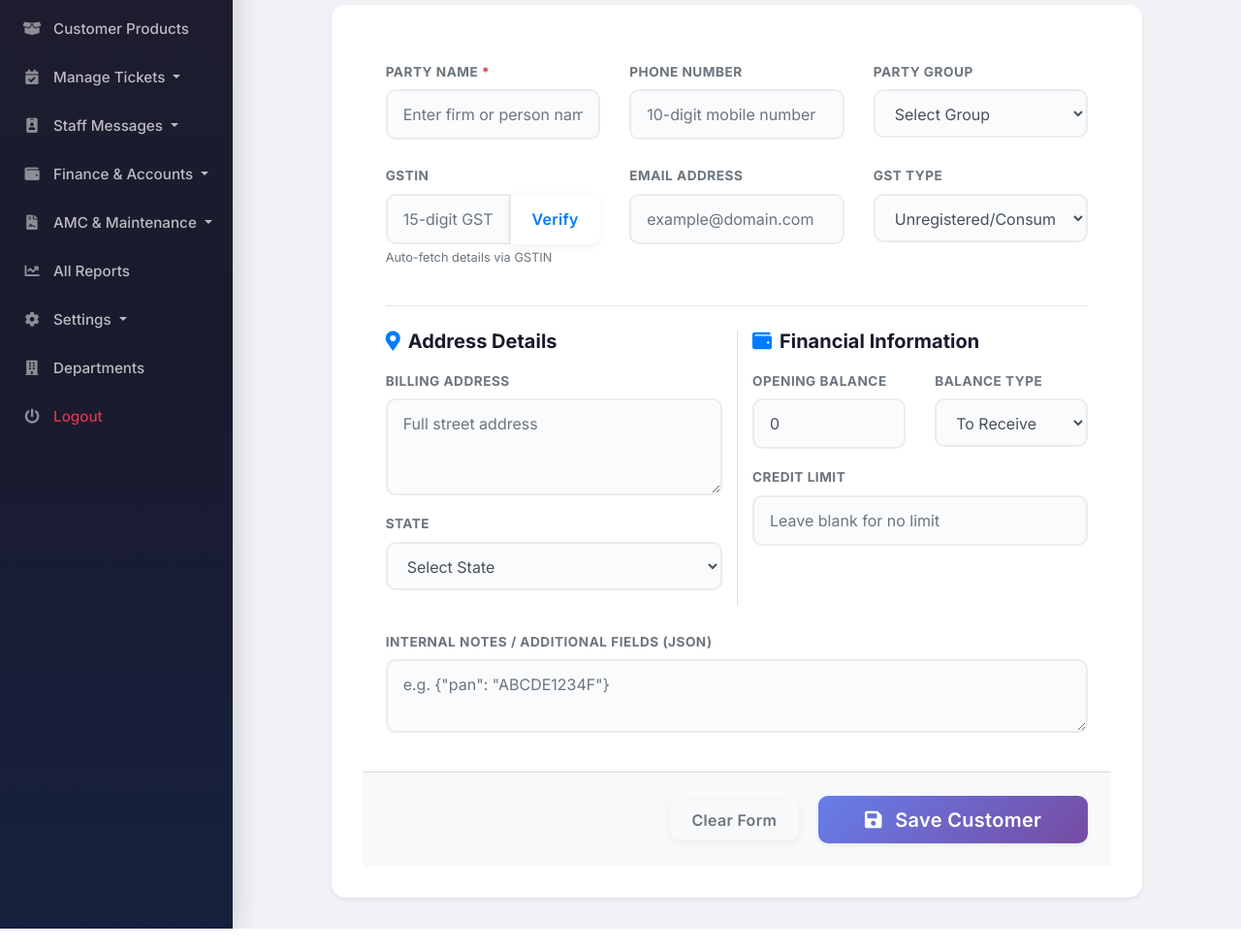
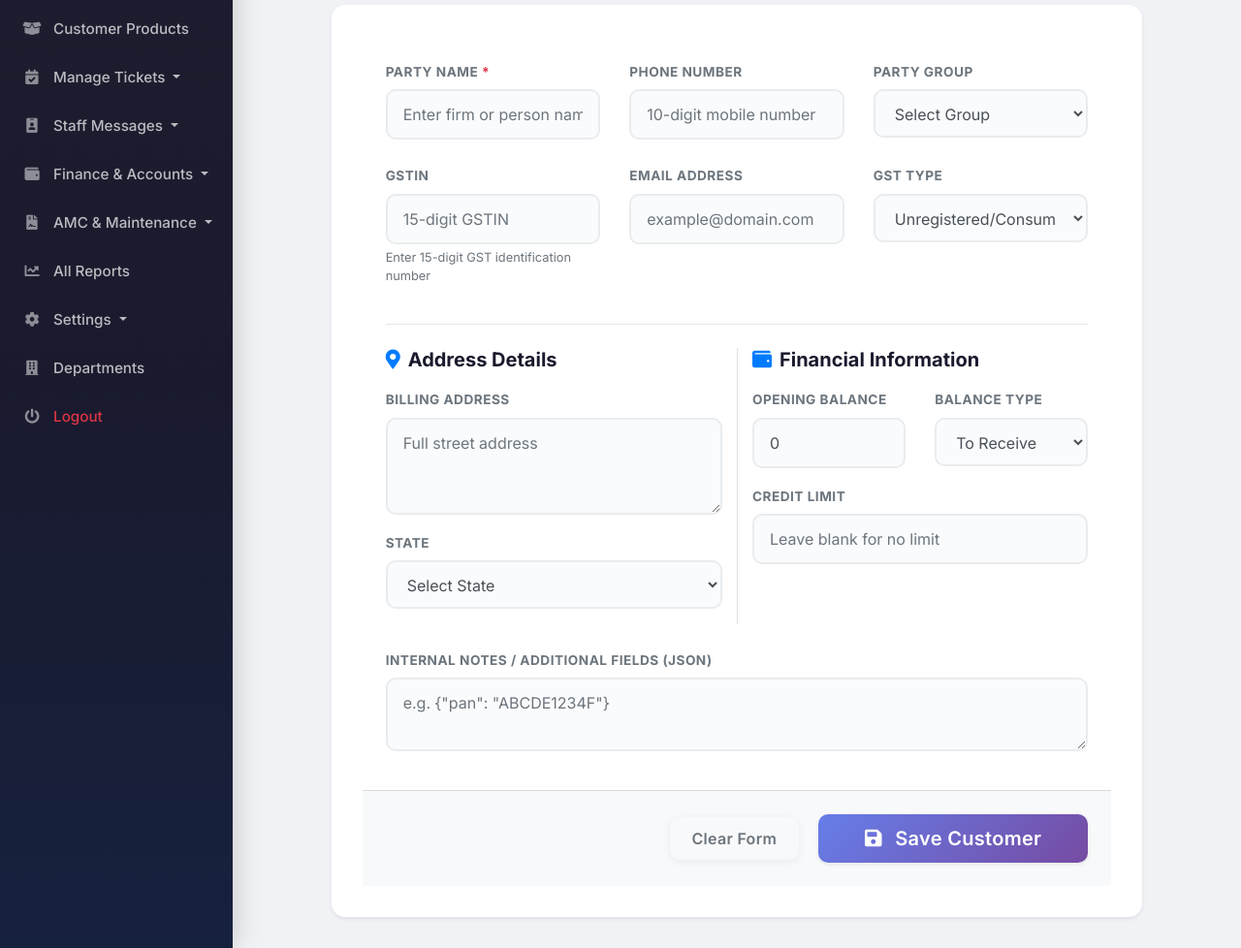
Before and after one commit to Vikashmahto45/service-management, a PHP site: page /Service/parties/add in a window 1280 px wide. Shown: the part 191-1169 px from the top of the page at 97% size. Run offline with PHP 8.4, Linux system fonts and the light colour scheme; the visitor is signed in with stand-in values (Sample User, id 1); data comes from the database, SQL or seed files in the repository; data that the repository does not hold is empty.

Commit message:
Remove GST verification feature from UI and Controller

```diff
--- a/app/controllers/Parties.php
+++ b/app/controllers/Parties.php
@@ -212,101 +212,5 @@
       }
     }
 
-    // Verify GST (API Endpoint)
-    public function verify_gst($gstin){
-      header('Content-Type: application/json');
 
-      // 1. Sanitize: Force uppercase and remove spaces
-      $gstin = strtoupper(str_replace(' ', '', trim($gstin)));
-
-      // 2. Pattern Check (Real GSTIN Regex)
-      $pattern = "/^[0-9]{2}[A-Z]{5}[0-9]{4}[A-Z]{1}[1-9A-Z]{1}Z[0-9A-Z]{1}$/";
-      if(!preg_match($pattern, $gstin)){
-        echo json_encode(['success' => false, 'message' => 'Invalid GSTIN Format pattern']);
-        return;
-      }
-
-      // 3. API Key Check
-      if(empty(GSTIN_API_KEY) || GSTIN_API_KEY == 'YOUR_API_KEY_HERE'){
-          echo json_encode(['success' => false, 'message' => 'GST API Key not configured in config.php']);
-          return;
-      }
-
-      // 4. Fetch Live Details
-      $curl = curl_init();
-      curl_setopt_array($curl, [
-          CURLOPT_URL => "https://sheet.gstincheck.co.in/check/" . GSTIN_API_KEY . "/" . $gstin,
-          CURLOPT_RETURNTRANSFER => true,
-          CURLOPT_ENCODING => "",
-          CURLOPT_MAXREDIRS => 10,
-          CURLOPT_TIMEOUT => 30,
-          CURLOPT_HTTP_VERSION => CURL_HTTP_VERSION_1_1,
-          CURLOPT_CUSTOMREQUEST => "GET",
-          CURLOPT_USERAGENT => 'Mozilla/5.0 (Windows NT 10.0; Win64; x64) AppleWebKit/537.36 (KHTML, like Gecko) Chrome/91.0.4472.124 Safari/537.36'
-      ]);
-
-      $response = curl_exec($curl);
-      $err = curl_error($curl);
-      $http_code = curl_getinfo($curl, CURLINFO_HTTP_CODE);
-
-      if ($err) {
-          echo json_encode(['success' => false, 'message' => 'Connection error: ' . $err]);
-          return;
-      }
-
-      $data = json_decode($response, true);
-
-      // 5. Response Processing
-      if($data && isset($data['flag']) && $data['flag'] == true && isset($data['data'])) {
-
-          $gstData = $data['data'];
-
-          // Determine GST Type
-          $gstType = 'registered_regular';
-          if(isset($gstData['dty']) && stripos($gstData['dty'], 'Composition') !== false) {
-              $gstType = 'registered_composition';
-          }
-
-          // Format Address
-          $addressParts = [];
-          if(!empty($gstData['pradr']['addr']['bno'])) $addressParts[] = $gstData['pradr']['addr']['bno'];
-          if(!empty($gstData['pradr']['addr']['st'])) $addressParts[] = $gstData['pradr']['addr']['st'];
-          if(!empty($gstData['pradr']['addr']['loc'])) $addressParts[] = $gstData['pradr']['addr']['loc'];
-          if(!empty($gstData['pradr']['addr']['dst'])) $addressParts[] = $gstData['pradr']['addr']['dst'];
-
-          $addressString = implode(', ', $addressParts);
-          if(!empty($gstData['pradr']['addr']['pncd'])) {
-              $addressString .= ' - ' . $gstData['pradr']['addr']['pncd'];
-          }
-
-          // 6. IMPROVED STATE MAPPING (Translate Code to Name)
-          $stateMap = [
-              '01' => 'Jammu & Kashmir', '02' => 'Himachal Pradesh', '03' => 'Punjab', '04' => 'Chandigarh',
-              '05' => 'Uttarakhand', '06' => 'Haryana', '07' => 'Delhi', '08' => 'Rajasthan',
-              '09' => 'Uttar Pradesh', '10' => 'Bihar', '11' => 'Sikkim', '12' => 'Arunachal Pradesh',
-              '13' => 'Nagaland', '14' => 'Manipur', '15' => 'Mizoram', '16' => 'Tripura',
-              '17' => 'Meghalaya', '18' => 'Assam', '19' => 'West Bengal', '20' => 'Jharkhand',
-              '21' => 'Odisha', '22' => 'Chhattisgarh', '23' => 'Madhya Pradesh', '24' => 'Gujarat',
-              '27' => 'Maharashtra', '28' => 'Andhra Pradesh', '29' => 'Karnataka', '30' => 'Goa',
-              '31' => 'Lakshadweep', '32' => 'Kerala', '33' => 'Tamil Nadu', '34' => 'Puducherry',
-              '35' => 'Andaman & Nicobar Islands', '36' => 'Telangana', '37' => 'Andhra Pradesh', '38' => 'Ladakh'
-          ];
-
-          $stateCode = substr($gstin, 0, 2);
-          $stateName = $stateMap[$stateCode] ?? (isset($gstData['pradr']['addr']['stcd']) ? ucwords(strtolower($gstData['pradr']['addr']['stcd'])) : '');
-
-          echo json_encode([
-              'success' => true,
-              'data' => [
-                  'name' => isset($gstData['trdNm']) && !empty($gstData['trdNm']) ? $gstData['trdNm'] : $gstData['lgnm'],
-                  'billing_address' => $addressString,
-                  'state' => $stateName,
-                  'gst_type' => $gstType
-              ]
-          ]);
-      } else {
-           $errorMsg = isset($data['message']) ? $data['message'] : 'Invalid GSTIN or not found in official registry.';
-           echo json_encode(['success' => false, 'message' => $errorMsg]);
-      }
-    }
   }
--- a/app/views/parties/add.php
+++ b/app/views/parties/add.php
@@ -48,13 +48,8 @@
                          <div class="col-md-4">
                             <div class="form-group">
                                 <label class="small font-weight-bold text-muted uppercase">GSTIN</label>
-                                <div class="input-group">
-                                    <input type="text" name="gstin" id="gstin_input" class="form-control" placeholder="15-digit GSTIN" maxlength="15">
-                                    <div class="input-group-append">
-                                        <button class="btn btn-outline-primary" type="button" id="verify_gst_btn">Verify</button>
-                                    </div>
-                                </div>
-                                <small id="gstinStatus" class="form-text text-muted">Auto-fetch details via GSTIN</small>
+                                <input type="text" name="gstin" id="gstin_input" class="form-control" placeholder="15-digit GSTIN" maxlength="15">
+                                <small id="gstinStatus" class="form-text text-muted">Enter 15-digit GST identification number</small>
                             </div>
                         </div>
                         <div class="col-md-4">
@@ -148,40 +143,7 @@
 
 <script src="<?php echo URLROOT; ?>/js/parties.js"></script>
 <script>
-document.getElementById('verify_gst_btn').addEventListener('click', function() {
-    let gstin = document.getElementById('gstin_input').value.toUpperCase().replace(/\s/g, '');
-    document.getElementById('gstin_input').value = gstin; // Update field with sanitized value
 
-    const gstinRegex = /^[0-9]{2}[A-Z]{5}[0-9]{4}[A-Z]{1}[1-9A-Z]{1}Z[0-9A-Z]{1}$/;
-
-    if(gstinRegex.test(gstin)) {
-        this.innerHTML = '<i class="fas fa-spinner fa-spin"></i> Verifying...';
-        this.disabled = true;
-
-        fetch('<?php echo URLROOT; ?>/parties/verify_gst/' + gstin)
-            .then(res => res.json())
-            .then(res => {
-                this.innerHTML = 'Verify';
-                this.disabled = false;
-                if(res.success) {
-                    document.getElementById('billing_address').value = res.data.billing_address;
-                    document.getElementById('state_select').value = res.data.state;
-                    document.getElementById('gst_type_select').value = res.data.gst_type;
-                    document.querySelector('input[name="name"]').value = res.data.name;
-                    document.getElementById('gstinStatus').innerHTML = '<span class="text-success"><i class="fas fa-check-circle"></i> GSTIN Verified: ' + res.data.name + '</span>';
-                } else {
-                    document.getElementById('gstinStatus').innerHTML = '<span class="text-danger"><i class="fas fa-times-circle"></i> ' + res.message + '</span>';
-                }
-            })
-            .catch(err => {
-                this.innerHTML = 'Verify';
-                this.disabled = false;
-                document.getElementById('gstinStatus').innerHTML = '<span class="text-danger"><i class="fas fa-exclamation-triangle"></i> Network error. Please check your connection.</span>';
-            });
-    } else {
-        document.getElementById('gstinStatus').innerHTML = '<span class="text-warning"><i class="fas fa-info-circle"></i> Please enter a valid 15-digit GSTIN (e.g. 08AAAAA0000A1Z5)</span>';
-    }
-});
 </script>
 
 <?php require APPROOT . '/views/inc/admin_footer.php'; ?>
--- a/app/views/parties/edit.php
+++ b/app/views/parties/edit.php
@@ -39,7 +39,7 @@
                     <input type="text" name="gstin" class="form-control floating-input" value="<?php echo $party->gstin; ?>" maxlength="15" placeholder=" ">
                     <label class="floating-label">GSTIN</label>
                 </div>
-                <small id="gstinStatus" class="form-text text-muted">Enter 15-digit GSTIN to auto-fetch details</small>
+
             </div>
             <div class="col-md-4">
                 <div class="floating-label-group">
```
